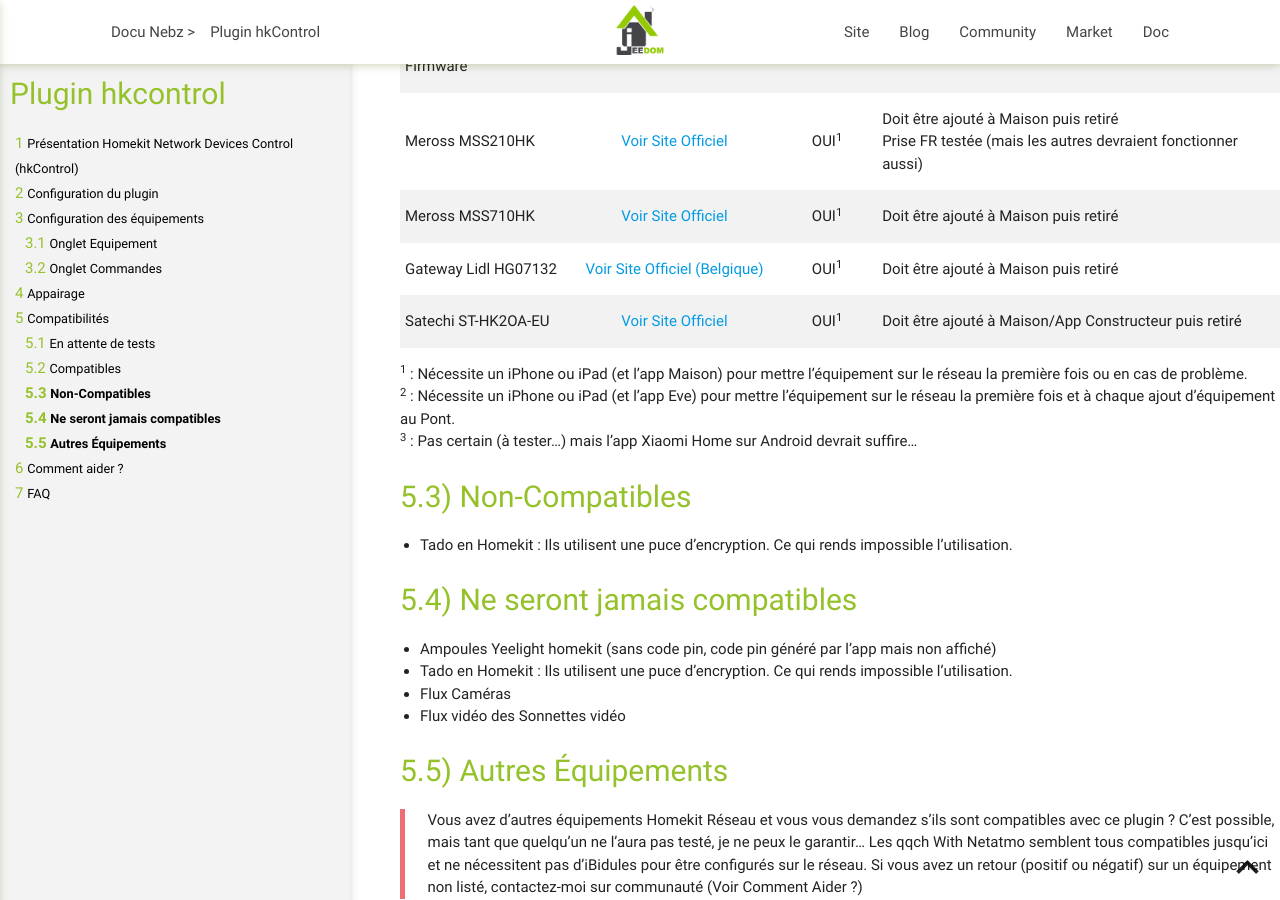
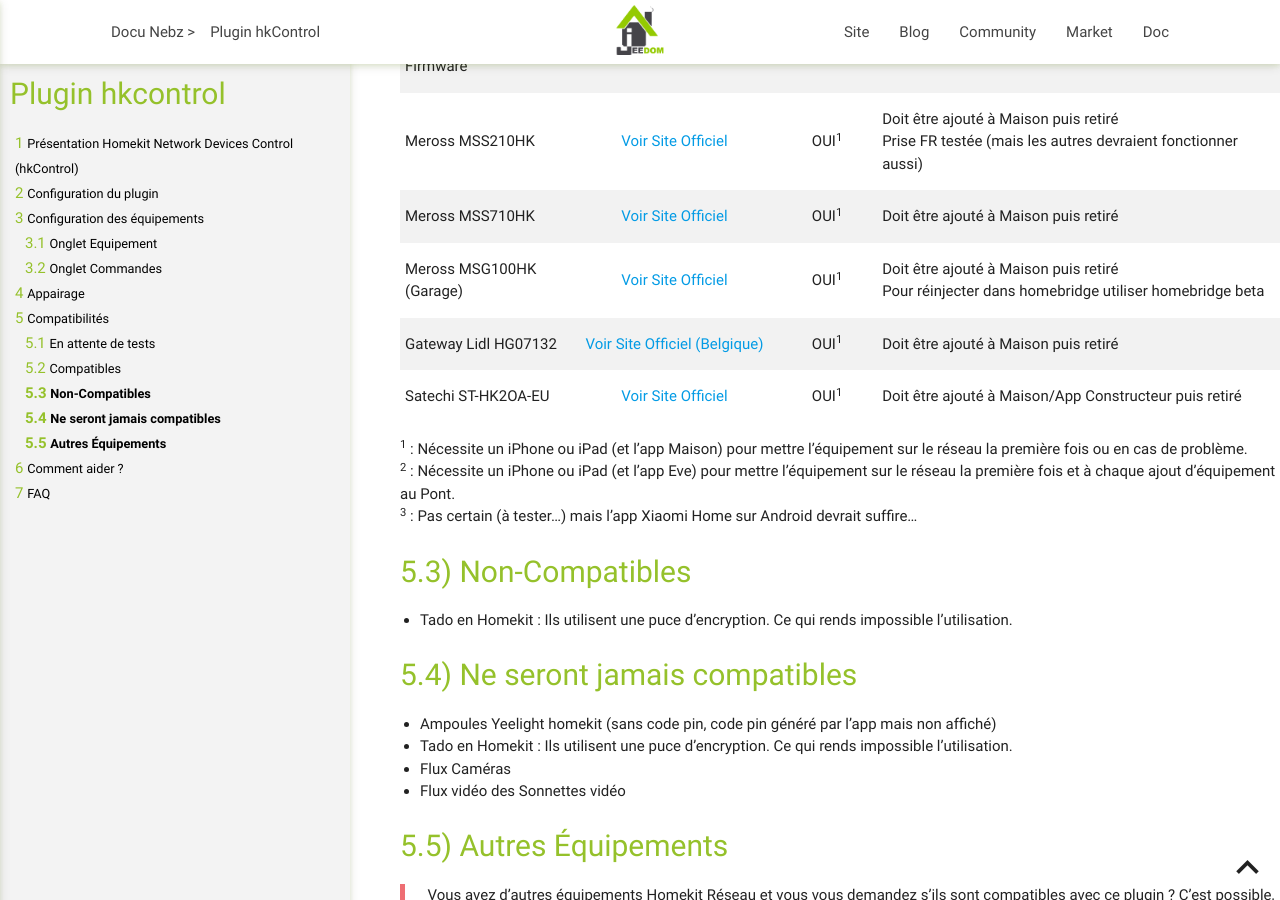
Before and after one commit to NebzHB/jeedom_docs, a Jekyll site: the page built from plugins/hkControl/fr_FR/index.md, in a window 1280 px wide and 900 px high, scrolled down 4696 px. Built offline with Jekyll 4.4.1, drawn with Linux system fonts in a browser that asks for light colours.

Commit message:
Update index.md

```diff
--- a/plugins/hkControl/fr_FR/index.md
+++ b/plugins/hkControl/fr_FR/index.md
@@ -138,6 +138,7 @@
 | Shelly Homekit Firmware | [Voir Site Officiel](https://github.com/mongoose-os-apps/shelly-homekit){:target="_blank" rel="noopener"} | NON | |
 | Meross MSS210HK | [Voir Site Officiel](https://www.meross.com/Detail/3/Smart%20Wi-Fi%20Plug){:target="_blank" rel="noopener"} | OUI<sup>1</sup> | Doit être ajouté à Maison puis retiré<br />Prise FR testée (mais les autres devraient fonctionner aussi) |
 | Meross MSS710HK | [Voir Site Officiel](https://www.meross.com/Detail/21/Smart%20Wi-Fi%20Switch){:target="_blank" rel="noopener"} | OUI<sup>1</sup> | Doit être ajouté à Maison puis retiré |
+| Meross MSG100HK (Garage) | [Voir Site Officiel](https://www.meross.com/product/29/article/){:target="_blank" rel="noopener"} | OUI<sup>1</sup> | Doit être ajouté à Maison puis retiré <br />Pour réinjecter dans homebridge utiliser homebridge beta|
 | Gateway Lidl HG07132 | [Voir Site Officiel (Belgique)](https://www.lidl.be/p/fr-BE/livarno-home-passerelle-domotique-smart-home/p100344717){:target="_blank" rel="noopener"} | OUI<sup>1</sup> | Doit être ajouté à Maison puis retiré |
 | Satechi ST-HK2OA-EU | [Voir Site Officiel](https://satechi.net/products/dual-smart-outlet?variant=29982394089560){:target="_blank" rel="noopener"} | OUI<sup>1</sup> | Doit être ajouté à Maison/App Constructeur puis retiré |
 
```
